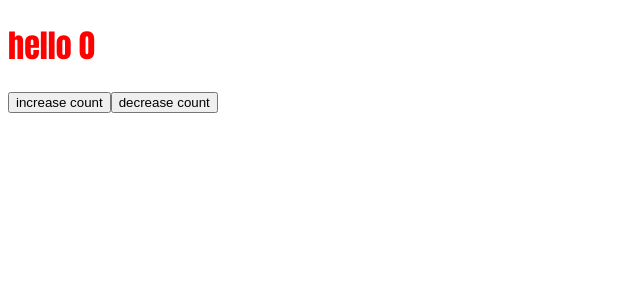
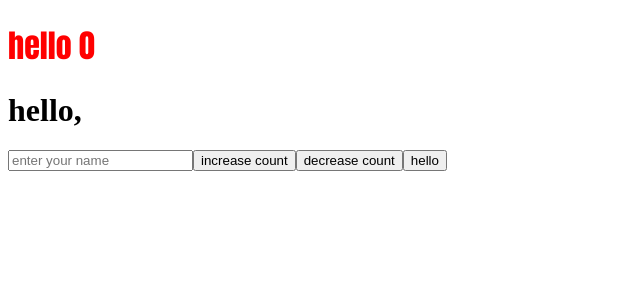
Before and after one commit to Biplovkarki/simple-counter-app, a Next.js app: page / in a window 1280 px wide. Shown: the top 300 px of the page, without its empty margins (0-640 px from the left). Built offline with nearby package versions, Linux system fonts and the light colour scheme.

Commit message:
react_day-2

```diff
--- a/src/pages/index.js
+++ b/src/pages/index.js
@@ -1,15 +1,33 @@
 import Head from "next/head";
 import { useState } from "react";
-
+import MyButton from "./my-button";
+import { useHtmlContext } from "next/dist/shared/lib/html-context.shared-runtime";
+const max_count =30;
+const min_count=-10;
 export default function Home() {
 const [count, setCount] =useState(0);
+const[name, setName] =useState("");
+const increaseCounter = () => {
+  if(count >=max_count){
+    alert("max counter reached");
+    return;
+  }
 
-const increaseCounter = () => {
 setCount(count + 1 );
 }
 const decreaseCounter = () => {
+  if(count <= min_count){
+    alert("min counter reached");
+    return;
+  }
   setCount(count - 1 );
   }
+const changeName =(e)=>{
+ const value=e.target.value;
+ setName(Number(value));
+
+}
+
   return (
     <>
       <Head>
@@ -19,9 +37,15 @@ const decreaseCounter = () => {
         <link rel="icon" href="/favicon.ico" />
       </Head>
       <main>
+
       <h1 className="heading"> hello {count}</h1>
+      <h1 className="name">hello,{name} </h1>
+      <div class="button">
+      <input type="text" id=" name" value={name} onChange={changeName} placeholder="enter your name"/>
       <button onClick={increaseCounter}>increase count</button>
       <button onClick={decreaseCounter}>decrease count</button>
+      <MyButton text="hello" onInput={increaseCounter}/>
+      </div>
       </main>
     </>
   );
--- /dev/null
+++ b/src/pages/my-button.js
@@ -0,0 +1,5 @@
+export default function MyButton (props){
+    return(
+        <button onClick={props.onClick}> {props.text} </button>
+    );
+}
```
